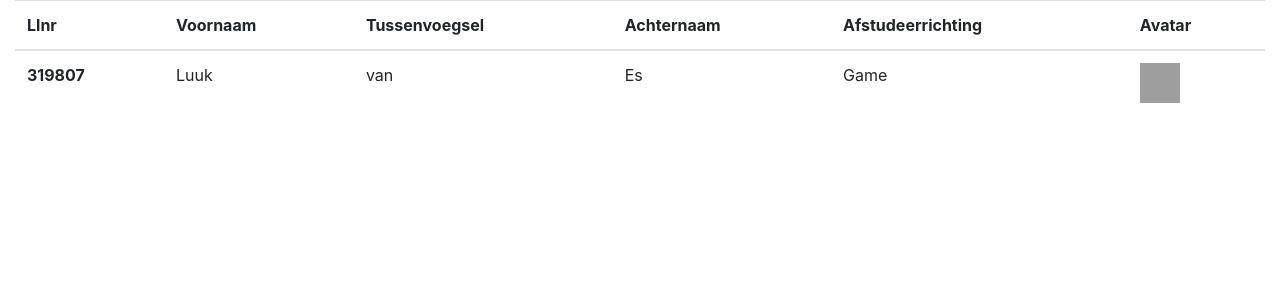
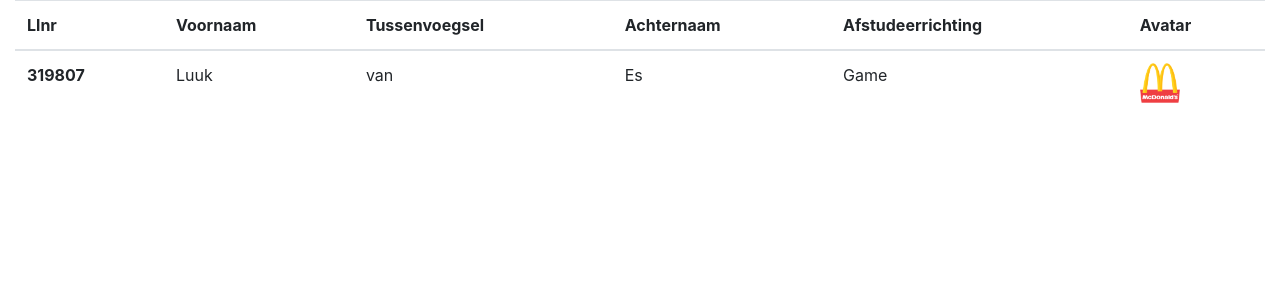
Before and after one commit to rra-am1a-2018/toets, a PHP site: page /homepages/luuk_luukves.php in a window 1280 px wide. Shown: the top 300 px of the page. Run offline with PHP 8.4, Linux system fonts and the light colour scheme; grey boxes are pictures that could not be loaded.

Commit message:
avatar toegevoegd

```diff
--- a/homepages/luuk_luukves.php
+++ b/homepages/luuk_luukves.php
@@ -28,7 +28,7 @@
                     <td>van</td>
                     <td>Es</td>
                     <td>Game</td>
-                    <td><img src="./img/" width="40px" height="40px" /></td>
+                    <td><img src="./img/luuk.png" width="40px" height="40px" /></td>
                 </tr>
             </tbody>
         </table>
```
Also changed, not shown: img/luuk.png (added).
